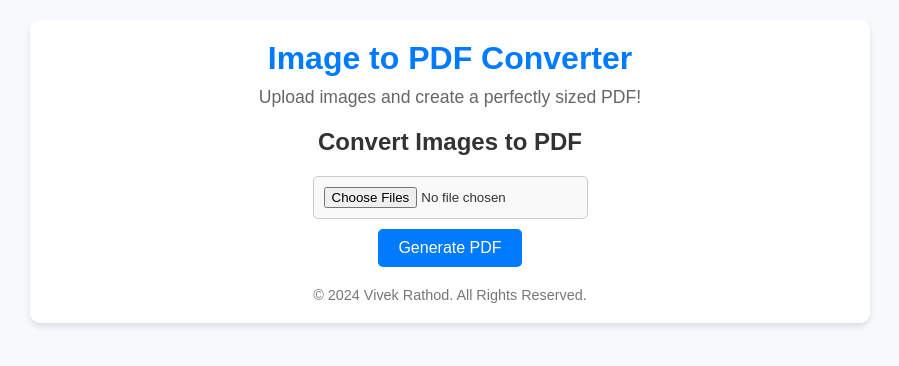
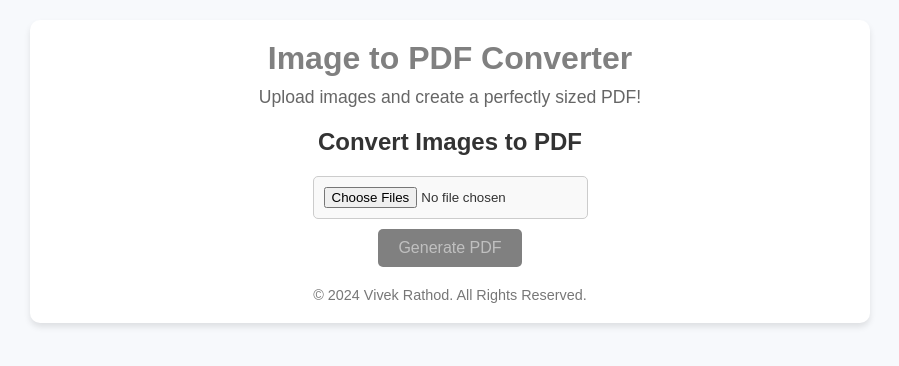
Before and after one commit to Vivekrathod8735/PDF-maker-, a plain HTML site: page index.html in a window 1280 px wide. Shown: the whole page, without its empty margins (190-1089 px from the left). Drawn offline with nearby package versions, Linux system fonts and the light colour scheme.

Commit message:
Update style.css

```diff
--- a/style.css
+++ b/style.css
@@ -20,7 +20,7 @@ body {
 
 header h1 {
     font-size: 2rem;
-    color: #007BFF;
+    color: gray;
     margin: 0;
 }
 
@@ -51,8 +51,8 @@ input[type="file"] {
 }
 
 button {
-    background-color: #007BFF;
-    color: white;
+    background-color: gray;
+    color: silver;
     border: none;
     padding: 10px 20px;
     border-radius: 5px;
```
